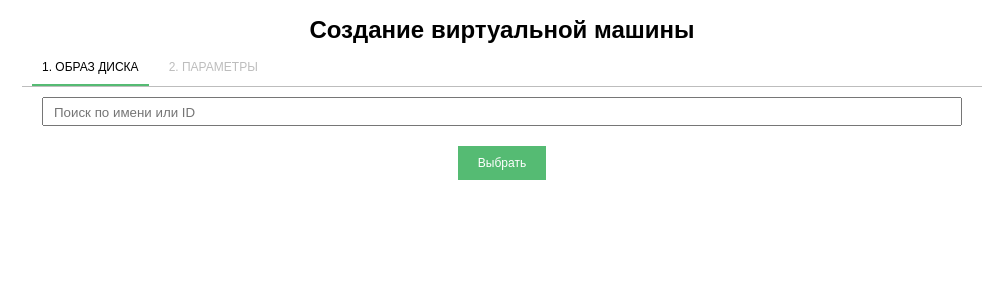
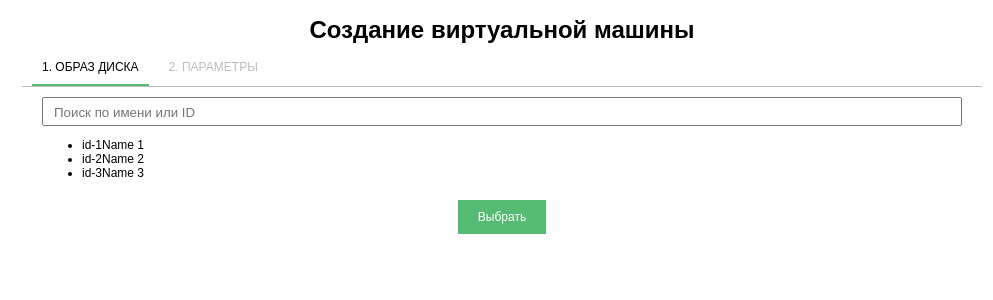
Before and after one commit to andrewosipov/croc, a React (Create React App) app: page /step1 in a window 1280 px wide. Shown: the top 300 px of the page, without its empty margins (138-1131 px from the left). Built offline with nearby package versions, Linux system fonts and the light colour scheme.

Commit message:
add ItemList

```diff
--- /dev/null
+++ b/src/components/Item.js
@@ -0,0 +1,21 @@
+import React, {Component} from 'react';
+import PropTypes from 'prop-types';
+
+class Item extends Component {
+    static propTypes = {
+        id: PropTypes.string,
+        name: PropTypes.string
+    };
+
+    render() {
+        const {id, name} = this.props;
+        return (
+            <li className="Item" key={id}>
+                <span className="Item__id">{id}</span>
+                <span className="Item__name">{name}</span>
+            </li>
+        );
+    }
+}
+
+export default Item;
--- a/src/components/ItemList.js
+++ b/src/components/ItemList.js
@@ -1,4 +1,5 @@
 import React, {Component} from 'react';
+import Item from './Item';
 import PropTypes from 'prop-types';
 
 class ItemList extends Component {
@@ -6,9 +7,11 @@ class ItemList extends Component {
 
     render() {
         return (
-            <div className="ItemList">
-
-            </div>
+            <ul className="ItemList">
+                <Item id="id-1" name="Name 1" />
+                <Item id="id-2" name="Name 2" />
+                <Item id="id-3" name="Name 3" />
+            </ul>
         );
     }
 }
--- a/src/components/Step1.js
+++ b/src/components/Step1.js
@@ -16,7 +16,7 @@ class Step1 extends Component {
                 <StepperCrumbs activeStep={1} />
                 <div className="Step Step--one">
                     <Filter />
-
+                    <ItemList />
                     <div className="Button-container">
                         <Button to="/step2" value="Выбрать" />
                     </div>
```
